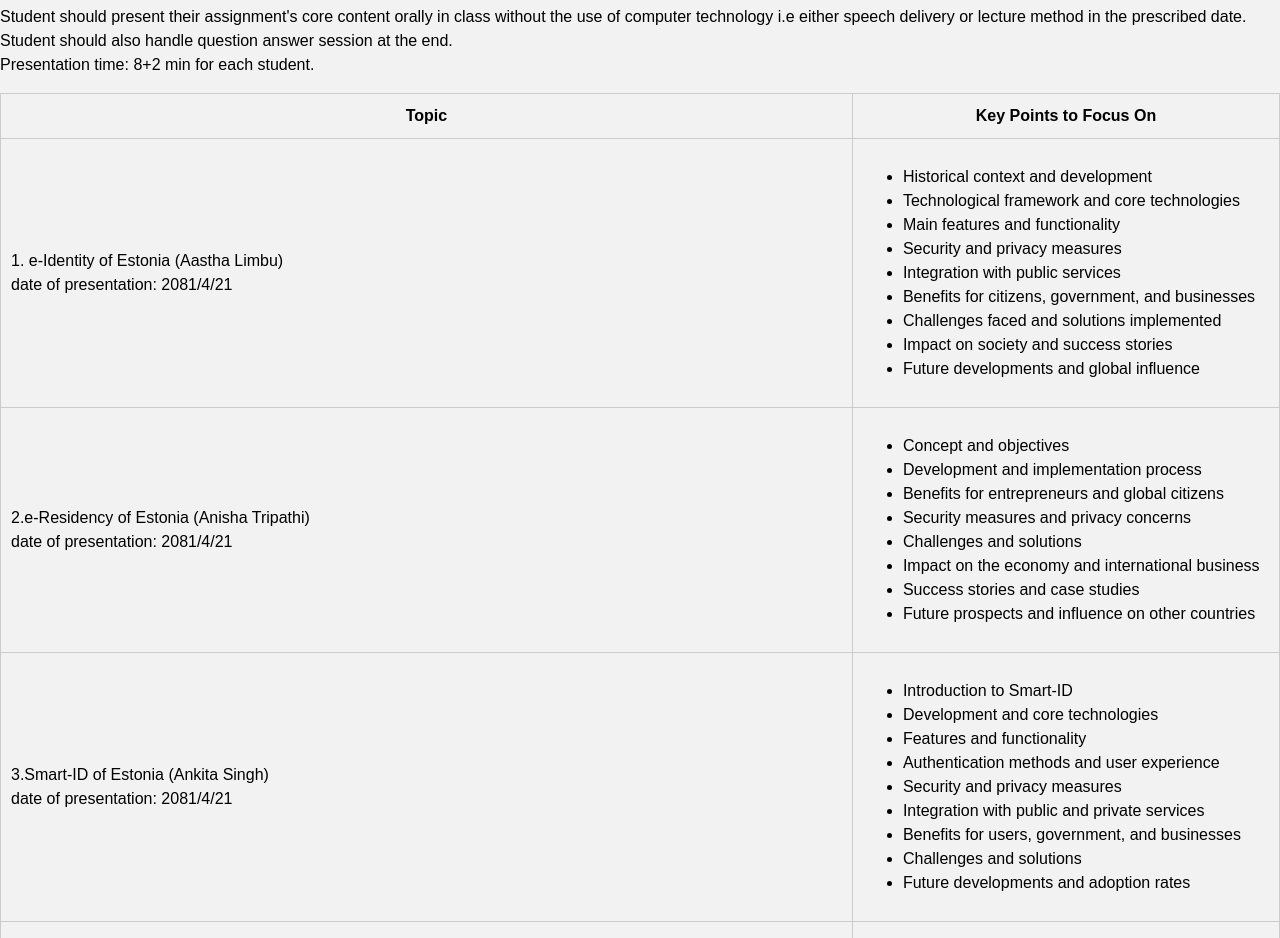
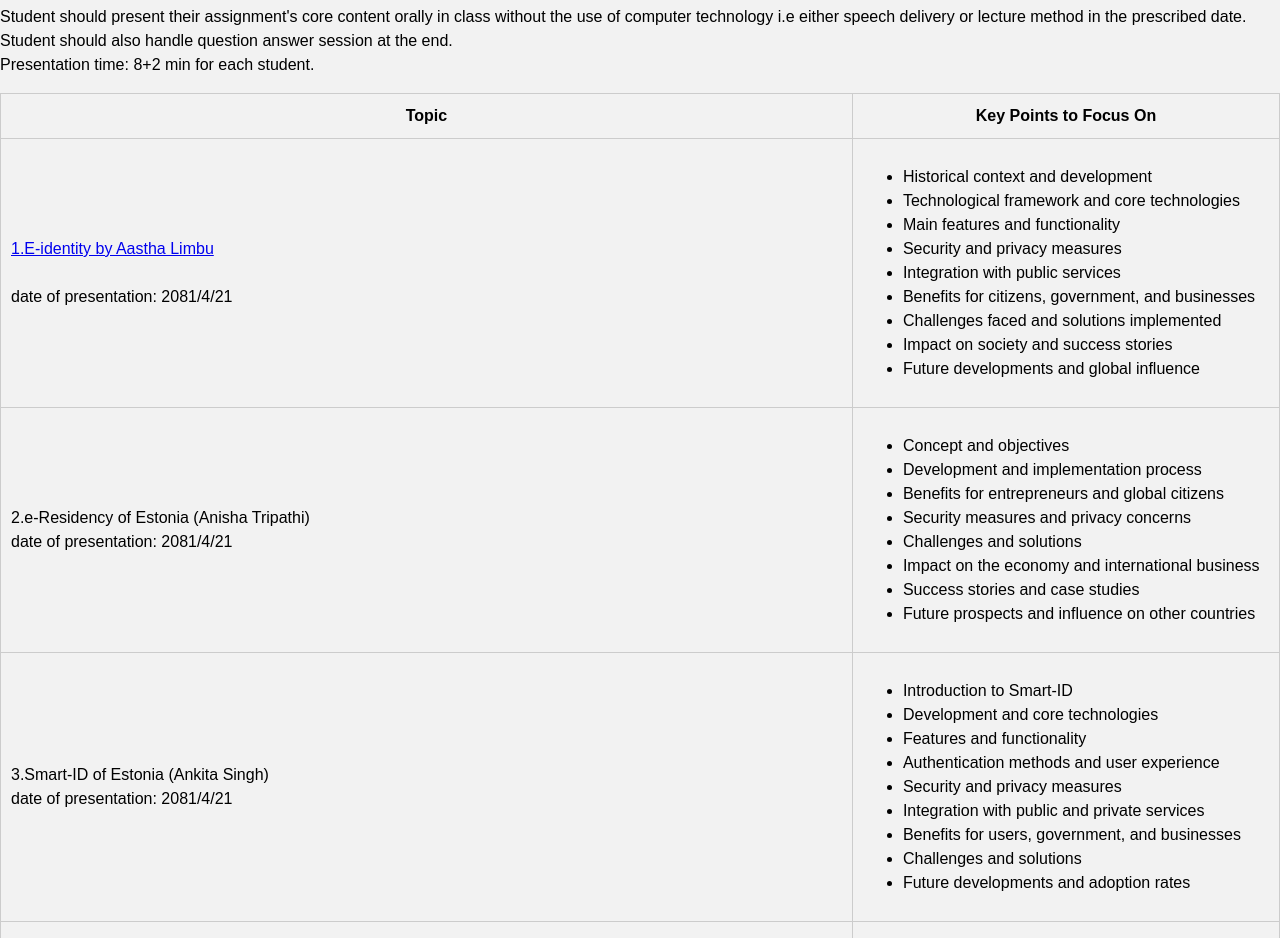
Before and after one commit to ShivaPrasadAcharya/bpsg.git.io, a plain HTML site: page index.html in a window 1280 px wide. Shown: the part 4620-5558 px from the top of the page. Drawn offline with Linux system fonts and the light colour scheme.

Commit message:
Update index.html

```diff
--- a/index.html
+++ b/index.html
@@ -543,7 +543,7 @@
             <th>Key Points to Focus On</th>
         </tr>
         <tr>
-            <td>1. e-Identity of Estonia (Aastha Limbu) <br> date of presentation: 2081/4/21 </td>
+            <td><a href="https://docs.google.com/presentation/d/1MBU_hzwif5Tpq0Li6mNUwcJogIlwTpKt/edit?usp=sharing&ouid=115627967633470385817&rtpof=true&sd=true" target="_blank">1.E-identity by Aastha Limbu</a><br><br> date of presentation: 2081/4/21 </td>
             <td>
                 <ul>
                     <li>Historical context and development</li>
```
